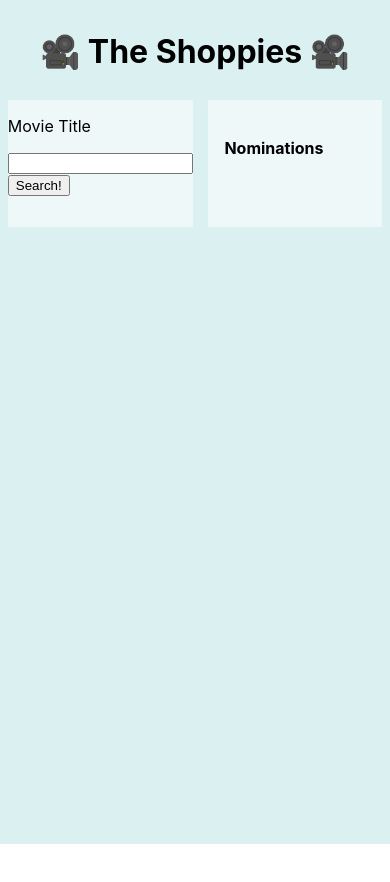
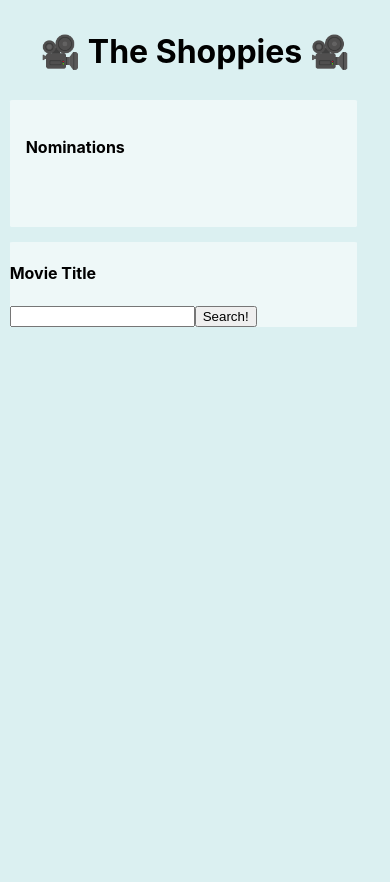
Before and after one commit to Luke-Berzins/movie_nominations, a React (Create React App) app: page / in a window 390 px wide. Shown: the top 882 px of the page. Before the commit the page ends 844 px from the top, so only its background shows below. Built offline with nearby package versions, Linux system fonts and the light colour scheme.

Commit message:
removing pinch zoom, and changing list and app widths to prevent width issues

```diff
--- a/public/index.html
+++ b/public/index.html
@@ -9,6 +9,9 @@
       name="description"
       content="Web site created using create-react-app"
     />
+    <meta name='viewport'
+     content='width=device-width, initial-scale=1.0, maximum-scale=1.0,
+     user-scalable=0' >
     <link rel="apple-touch-icon" href="%PUBLIC_URL%/logo192.png" />
     <!--
       manifest.json provides metadata used when your web app is installed on a
--- a/src/components/App.js
+++ b/src/components/App.js
@@ -12,8 +12,8 @@ function App() {
     <div className="App">
       <h1 className="App__h1">🎥 The Shoppies 🎥</h1>
       {Object.keys(nominationList).length === 5 &&
-        <span className="App__span">Thank you for your selections!</span>}
-        <div className="App__section">
+        <span className="App__span">Thank you for your selections! 5 is the maximum.</span>}
+        <div className="AppLists">
           <SearchDisplay
           nominationList={nominationList}
           setNominationList={setNominationList}
--- a/src/components/SearchBar.js
+++ b/src/components/SearchBar.js
@@ -6,7 +6,7 @@ export default function SearchBar(props) {
     return (
         <div>
             <div className="searchHeading">
-            <p>Movie Title</p>
+            <h4 className="searchHeading__h4">Movie Title</h4>
             {props.submitting && <img alt="loading" src="./reel.svg" className="searchHeading__img--spinner"/>}
             </div>
             <div>
--- a/src/components/SearchDisplay.js
+++ b/src/components/SearchDisplay.js
@@ -25,7 +25,7 @@ export default function Search(props) {
         .then((response) => {
             setTimeout(() => {
                 setSubmitting(false)
-            }, 1000)
+            }, 2000)
             console.log("response", response.data)
             const { data } = response
             if (data.Response === "False") {
--- a/src/components/styles/App.css
+++ b/src/components/styles/App.css
@@ -14,7 +14,7 @@
   padding-top: 2rem;
 }
 
-.App__section {
+.AppLists {
   display: flex;
   justify-content: space-between;
   width: 90%;
@@ -22,9 +22,16 @@
   padding: 1rem;
 }
 
+.App__span {
+  background-color: rgba(84, 196, 172, 0.507);
+  width: 100%;
+  text-align: center;
+  padding: 1rem;
+}
+
 @media only screen and (max-width: 600px) {
   .App {
-    height: 100vh;
+    height: 140vh;
     width: 100vw;
     max-width: 100%;
     background-color: rgba(190, 228, 229, 0.548);
@@ -33,10 +40,16 @@
     align-self: start;
   }
 
-  .App__section {
-    width: 100%;
+  .AppLists {
+    width: 99%;
+    max-width: 100%;
+    flex-direction: column-reverse;
     padding: 0;
     margin: 0;
+  }
+
+  .App__span {
+    max-width: 90%;
   }
 
   li {
--- a/src/components/styles/SearchBar.css
+++ b/src/components/styles/SearchBar.css
@@ -1,11 +1,5 @@
 .searchHeading {
     display: flex;
-}
-
-
-.searchHeading__img--spinner {
-    width: 5%;
-    animation: rotation 2s infinite linear;
 }
 
 @keyframes rotation {
@@ -16,3 +10,12 @@
       transform: rotate(359deg);
     }
   }
+
+.searchHeading__h4 {
+    margin-right: 1rem;
+}
+
+.searchHeading__img--spinner {
+    width: 10%;
+    animation: rotation 2s infinite linear;
+}
--- a/src/components/styles/listContainer.css
+++ b/src/components/styles/listContainer.css
@@ -14,11 +14,16 @@
 
 
 @media only screen and (max-width: 600px) {
+
+
+
+
     .listContainer{
         display: flex;
         flex-direction: column;
         align-items: flex-start;
-        width: 50%;
+        width: 90%;
+        max-width: 100%;
         background-color: #ffffff88;
         border-radius: 1%;
         margin: 2%;
```
